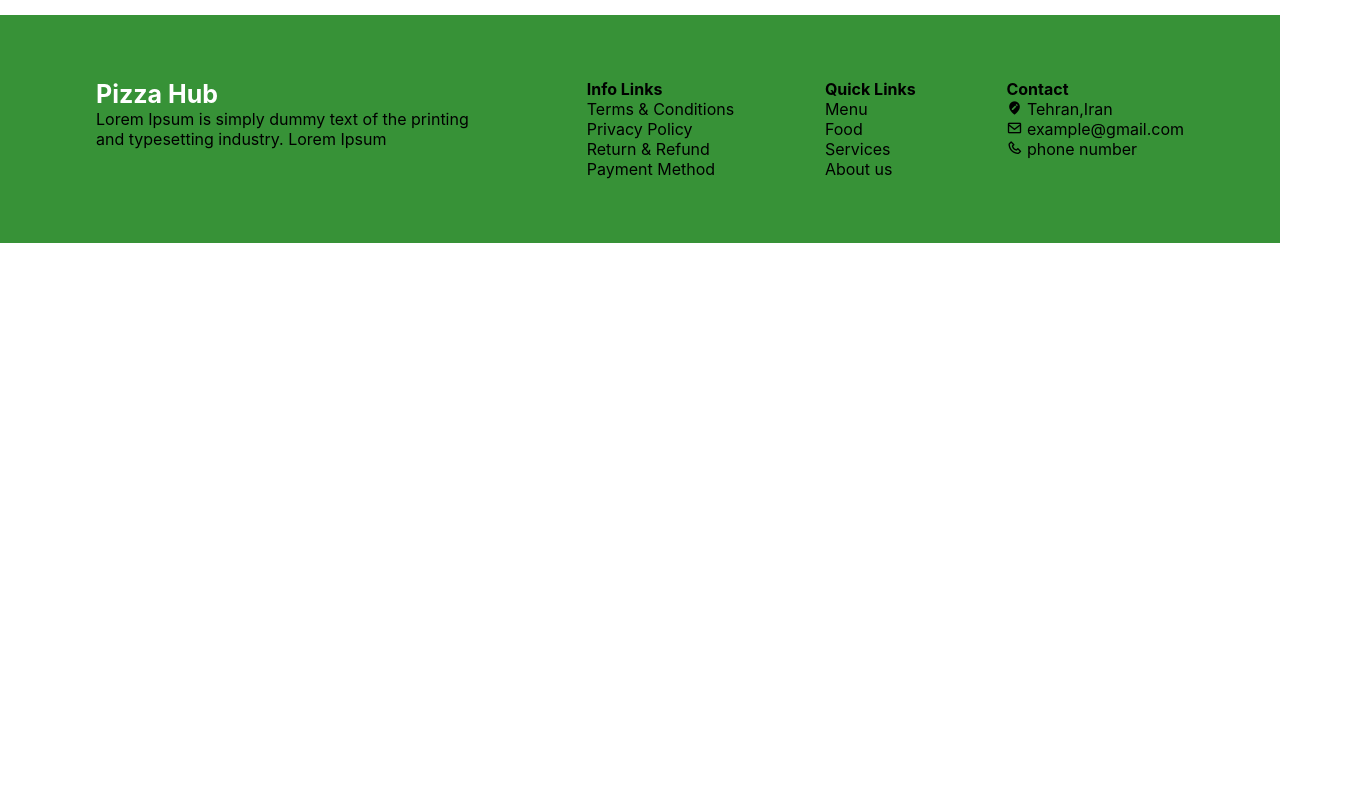
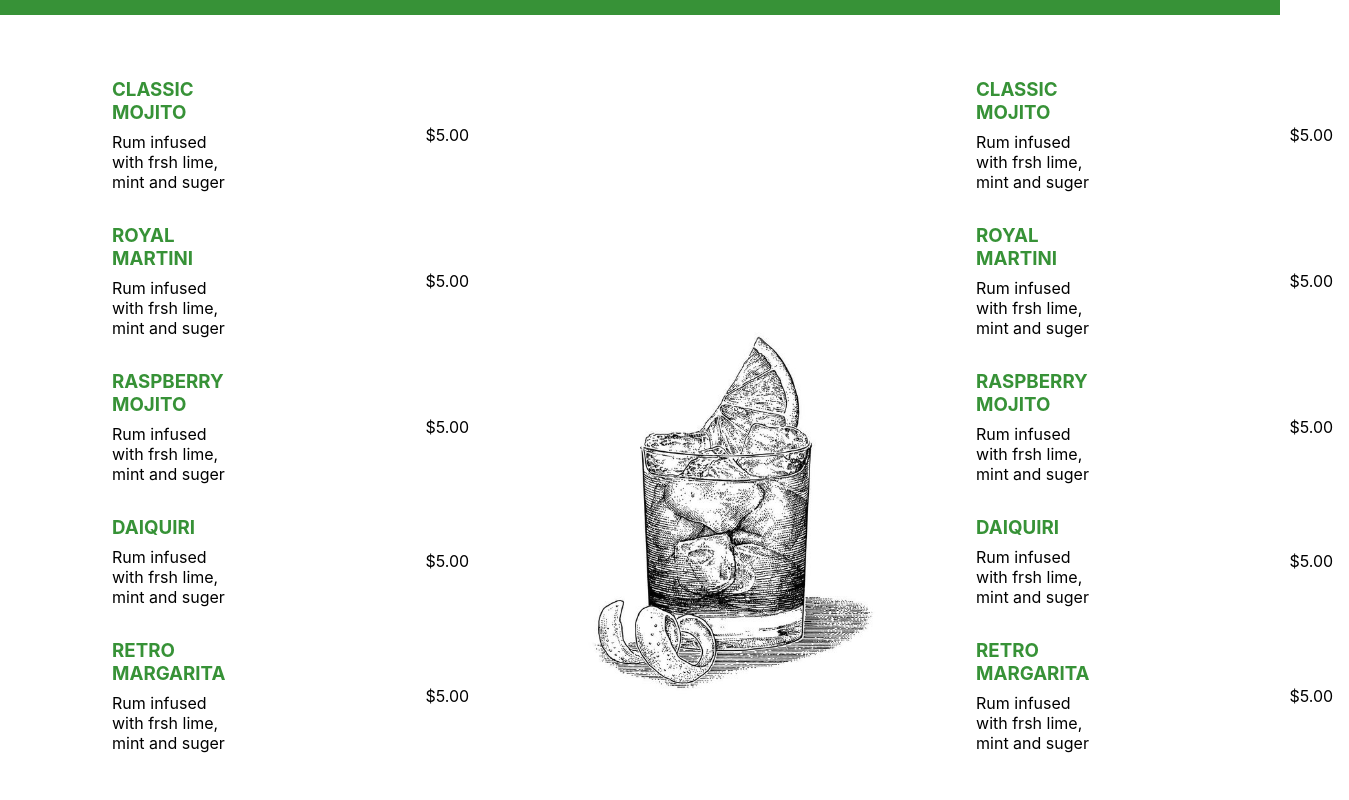
Before and after one commit to AFra1892/resturant, a React (Create React App) app: page / in a window 1280 px wide. Shown: the part 1960-2760 px from the top of the page, 1349 px wide, since content can reach past the window. Before the commit the page ends 2203 px from the top, so only its background shows below. Built offline with nearby package versions, Linux system fonts and the light colour scheme.

Commit message:
drink menu

```diff
--- a/src/App.css
+++ b/src/App.css
@@ -19,6 +19,8 @@ a{
 
 }
 .dn{
+  background-color: #379237;
+  color: #fff;
   display: flex;
   flex-direction: row;
   justify-content: space-between;
@@ -31,8 +33,8 @@ a{
 .slider-container_content button
 {
     padding: 0.5rem 1rem;
-    color: #fff;
-    background-color: #379237;
+    color: #379237;
+    background-color: #fff;
     font-family: var(--font-family);
     font-weight: 500;
     font-size: 18px;
@@ -44,7 +46,7 @@ a{
 }
 .slider-container_content h2{
   margin: 1rem 0;
-  color:#379237;
+  color: #fff;
   max-width: 500px;
   font-family: var(--font-family);
   font-weight: 800;
--- a/src/App.js
+++ b/src/App.js
@@ -6,8 +6,9 @@ import Menu from './components/Menu/Menu';
 import Footer from './components/Footer/Footer';
 import React from 'react';
 import Slider from './components/Slider/Slider';
-import first from './assets/1.png'
-import second from './assets/header-bg (2).jpg'
+import Drink from './components/Drink/Drink';
+
+
 function App() {
   const slides = [
     { url: "ig1.jpg", title: "beach",},
@@ -16,7 +17,13 @@ function App() {
     { url: "ig4.jpg", title: "city" },
     { url: "ig5.jpg", title: "italy" },
   ];
-
+  const coldDrink = [
+    {name:"soda",price:"$2"},
+    {name:"soda",price:"$2"},
+    {name:"soda",price:"$2"},
+    {name:"soda",price:"$2"},
+    {name:"soda",price:"$2"}
+]
   return (
     <div className="App">
       <div className='header'>
@@ -35,6 +42,7 @@ function App() {
           <Slider slides={slides} parentWidth={500} />
         </div>
       </div>
+      <Drink coldDrink={coldDrink}/>
       <Footer/>
     </div>
   );
--- a/src/components/Drink/Drink.jsx
+++ b/src/components/Drink/Drink.jsx
@@ -1,9 +1,62 @@
 import React from 'react'
 import './drink.css'
 
+const ColdDrinks = ()=>(
+    <div className='drink-container'>
+    <div className='single-drink'>
+        <div className='single-drink-text'>
+            <h3>CLASSIC MOJITO</h3>
+            <p>Rum infused with frsh lime, mint and suger</p>
+        </div>
+      <p>$5.00</p>
+    </div>
+    <div className='single-drink'>
+    <div className='single-drink-text'>
+            <h3>ROYAL MARTINI</h3>
+            <p>Rum infused with frsh lime, mint and suger</p>
+        </div>
+
+      <p>$5.00</p>
+    </div>
+    <div className='single-drink'>
+    <div className='single-drink-text'>
+            <h3>RASPBERRY MOJITO</h3>
+            <p>Rum infused with frsh lime, mint and suger</p>
+        </div>
+
+      <p>$5.00</p>
+    </div>
+    <div className='single-drink'>
+    <div className='single-drink-text'>
+            <h3>DAIQUIRI</h3>
+            <p>Rum infused with frsh lime, mint and suger</p>
+        </div>
+
+      <p>$5.00</p>
+    </div>
+    <div className='single-drink'>
+    <div className='single-drink-text'>
+    <h3>RETRO MARGARITA</h3>
+            <p>Rum infused with frsh lime, mint and suger</p>
+        </div>
+
+      <p>$5.00</p>
+    </div>
+    </div>
+  )
+
 const Drink = () => {
+
+
   return (
-    <div>Drink</div>
+    <div className='resturant__drink section__padding'>
+
+            <ColdDrinks/>
+            <img className='resturant__drink-image' src='drink.jpg'/>
+            <ColdDrinks/>
+
+
+    </div>
   )
 }
 
--- a/src/components/Drink/drink.css
+++ b/src/components/Drink/drink.css
@@ -0,0 +1,37 @@
+.resturant__drink{
+    height: 100vh;
+    display: flex;
+    flex-direction: row;
+    justify-content: space-between;
+    align-items: center;
+}
+.drink-container{
+    display: flex;
+    flex-direction: column;
+
+
+}
+.single-drink{
+    display: flex;
+    flex-direction: row;
+    gap: 200px;
+    margin: 1rem;
+    align-items: center;
+
+}
+.single-drink-text{
+    display: flex;
+    flex-direction: column;
+
+}
+.single-drink-text h3{
+    color: #379237;
+    margin-bottom: .5rem;
+}
+.resturant__drink-image{
+    height: 100%;
+}
+.resturant__drink-image img{
+    position: relative;
+    top: 0;
+}
```
Also changed, not shown: public/drink.jpg (added).
